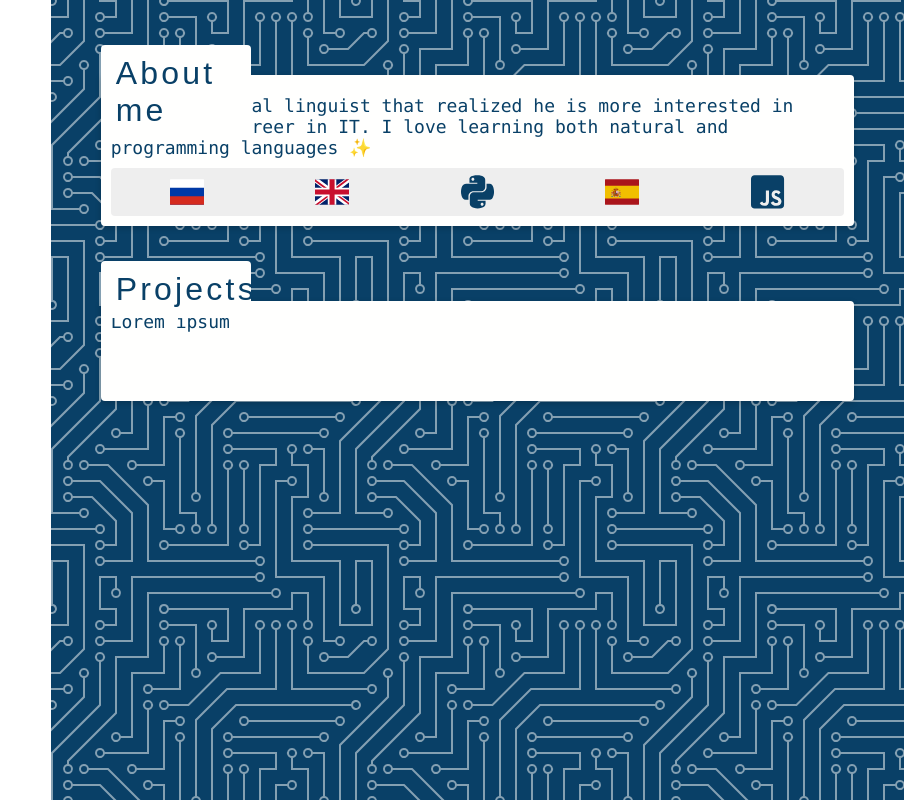
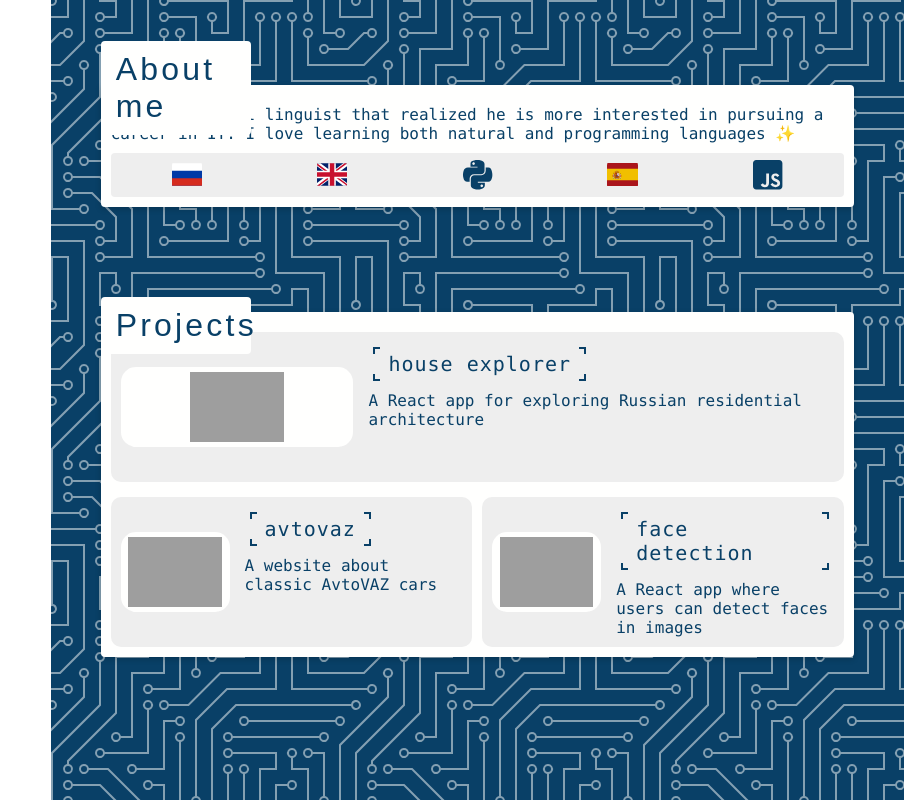
Before and after one commit to sasha-kir/homepage, a website: page index.html in a window 1280 px wide. Shown: the full height of the page, 376-1280 px from the left. Drawn offline with nearby package versions, Linux system fonts and the light colour scheme; grey boxes are pictures that could not be loaded; a web font is replaced by a local one.

Commit message:
add projects card content

```diff
--- a/index.html
+++ b/index.html
@@ -20,9 +20,9 @@
             <section id="social-networks"></section>
         </aside>
         <main>
-            <section class ="main-section" id="about">
+            <section class ="main-section">
                 <div class="main-section-heading">About me</div>
-                <div class="main-section-content">
+                <div class="main-section-content" id="about">
                   <div id="introduction">
                     A computational linguist that realized
                     he is more interested in pursuing a career in IT.
@@ -37,19 +37,64 @@
                   </div>
                 </div>
             </section>
-            <section class ="main-section" id="projects">
+            <section class="main-section">
               <div class="main-section-heading">Projects</div>
-              <div class="main-section-content">
-                  Lorem ipsum
+              <div class="main-section-content" id="projects">
+                <div class="project-card main">
+                  <div class="project-logo">
+                    <img src="https://sasha-kir.ddns.net/house-explorer/static/media/logo.2aa7091e.svg" />
+                  </div>
+                  <div class="project-content">
+                    <div class="project-name">
+                      <a href="https://sasha-kir.ddns.net/house-explorer/" target="_blank">
+                        <span>house explorer</span>
+                      </a>
+                    </div>
+                    <div class="project-description">
+                      A React app for exploring Russian residential architecture
+                    </div>
+                </div>
+                </div>
+                  <div class="project-card">
+                    <div class="project-logo">
+                      <img src="https://sasha-kir.ddns.net/avtovaz/pics/lada-logo.png" />
+                    </div>
+                    <div class="project-content">
+                      <div class="project-name">
+                        <a href="https://sasha-kir.ddns.net/avtovaz/" target="_blank">
+                          <span>avtovaz</span>
+                        </a>
+                      </div>
+                      <div class="project-description">
+                        A website about classic AvtoVAZ cars
+                    </div>
+                  </div>
+                  </div>
+                  <div class="project-card">
+                    <div class="project-logo">
+                      <img src="https://sasha-kir.ddns.net/face-detection/static/media/planet.730da5c1.png" />
+                    </div>
+                    <div class="project-content">
+                      <div class="project-name">
+                        <a href="https://sasha-kir.ddns.net/face-detection/" target="_blank">
+                          <span>face detection</span>
+                        </a>
+                      </div>
+                      <div class="project-description">
+                        A React app where users can detect faces in images
+                      </div>
+                    </div>
+                  </div>
               </div>
           </section>
         </main>
     </div>
-    <!-- scripts -->
     <!-- feather icons -->
     <script defer crossorigin="anonymous"
         src="https://unpkg.com/feather-icons@4.25.0/dist/feather.min.js"></script>
+    <!-- font awesome icons -->
     <script defer src="https://cdnjs.cloudflare.com/ajax/libs/font-awesome/5.12.0/js/all.min.js" crossorigin="anonymous"></script>
+    <!-- scripts -->
     <script defer src="script.js"></script>
   </body>
 </html>
--- a/style.css
+++ b/style.css
@@ -18,7 +18,7 @@
     /* --main-theme: #d8eefe; */
     --main-theme: #094067;
     --light-theme: #fffffe;
-    --highlight: #3da9fc;
+    --highlight: #eee;
     display: grid;
     grid-template-columns: 1fr 2fr;
     width: 100vw;
@@ -141,13 +141,12 @@ main {
 
 .main-section-content {
     background-color: var(--light-theme);
-    margin: 25px 50px 0 50px;
+    margin: 35px 50px 0 50px;
     min-height: 100px;
     min-width: 450px;
     border-radius: 4px;
     box-shadow: 0 2px 6px 0 rgba(0,0,0,.2);
     padding: 10px;
-    font-size: 18px;
 }
 
 #introduction {
@@ -162,7 +161,7 @@ main {
     justify-items: center;
     padding: 5px;
     border-radius: 4px;
-    background-color:  #eee;
+    background-color:  var(--highlight);
 }
 
 .language-icon {
@@ -173,3 +172,111 @@ main {
     font-size: 1.9em;
     border-radius: 7px;
 }
+
+#projects {
+    display: grid;
+    grid-template-columns: 1fr 1fr;
+    grid-template-rows: 1fr 1fr;
+    row-gap: 5px;
+    column-gap: 10px;
+    margin-top: 55px;
+}
+
+.project-card {
+    display: grid;
+    margin-top: 10px;
+    grid-template-columns: 1fr 2fr;
+    column-gap: 15px;
+    min-height: 100px;
+    background-color: var(--highlight);
+    border-radius: 10px;
+    padding: 10px;
+}
+
+.project-card.main {
+    grid-column: 1 / -1;
+}
+
+.project-logo {
+    background: var(--light-theme);
+    border-radius: 15px;
+    height: 80px;
+    min-width: 80px;
+    padding: 10px;
+    align-self: center;
+    display: flex;
+    justify-content: center;
+    align-items: center;
+}
+
+.project-logo img {
+    height: 70px;
+}
+
+.project-name {
+    letter-spacing: 0.05em;
+    font-size: 20px;
+}
+
+.project-name a {
+    color: var(--main-dark-color);
+    text-decoration: none;
+    padding: 10px 20px;
+	position: relative;
+	overflow: hidden;
+    display: inline-block;
+    transition: .3s ease-out;
+}
+
+.project-name a::before,
+.project-name a::after,
+.project-name a	span::before,
+.project-name a	span::after {
+	width: 5px;
+	height: 5px;
+	background: transparent;
+    content: "";
+	position: absolute;
+	transition: .3s;
+	opacity: 1;
+}
+
+.project-name a	span::before {
+    left: 5px;
+    top: 5px;
+    border-top: 2px solid var(--main-dark-color);
+    border-left: 2px solid var(--main-dark-color);
+}
+
+.project-name a	span::after {
+	right: 5px;
+	bottom: 5px;
+	border-right: 2px solid var(--main-dark-color);
+	border-bottom: 2px solid var(--main-dark-color);
+}
+
+.project-name a::before {
+	right: 5px;
+	top: 5px;
+	border-right: 2px solid var(--main-dark-color);
+	border-top: 2px solid var(--main-dark-color);
+}
+
+.project-name a::after {
+	left: 5px;
+	bottom: 5px;
+	border-left: 2px solid var(--main-dark-color);
+	border-bottom: 2px solid var(--main-dark-color);
+}
+
+.project-name a:hover::before,
+.project-name a:hover::after,
+.project-name a:hover span::before,
+.project-name a:hover span::after {
+    opacity: 0;
+}
+
+.project-name a:hover {
+    background: var(--light-theme);
+    border-radius: 10px;
+}
```
